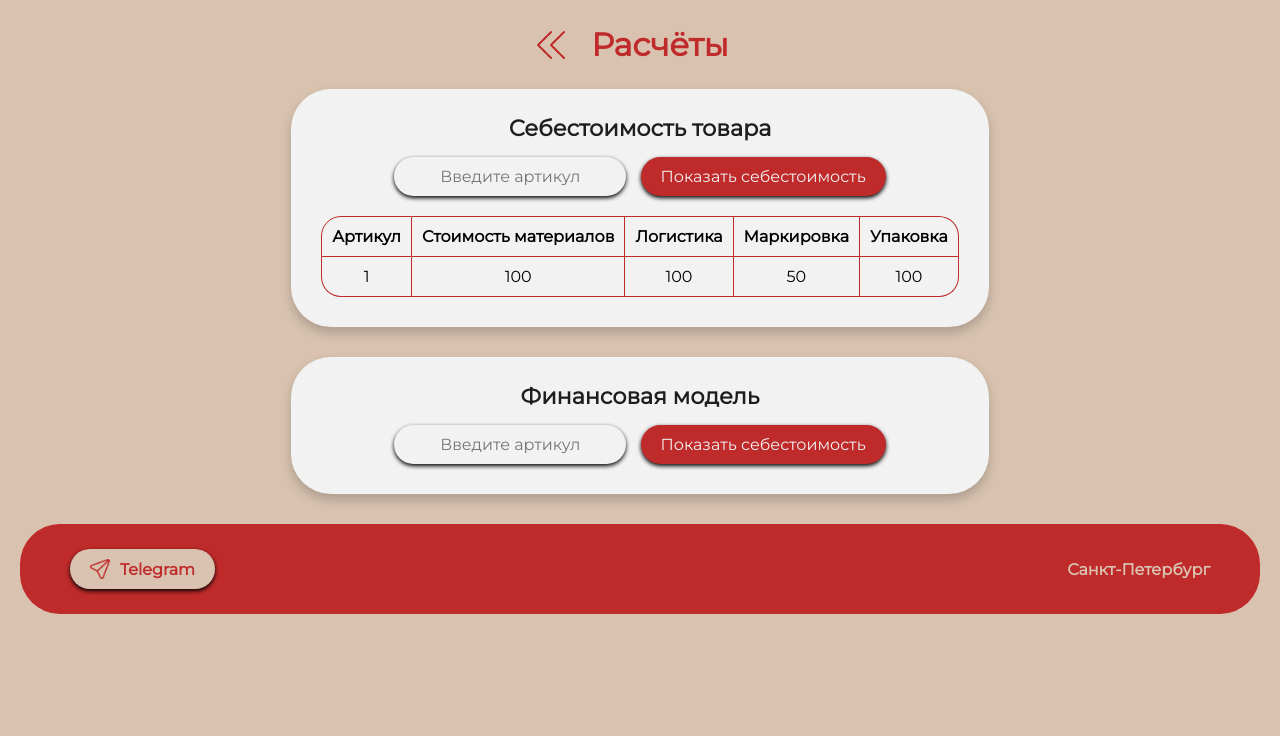
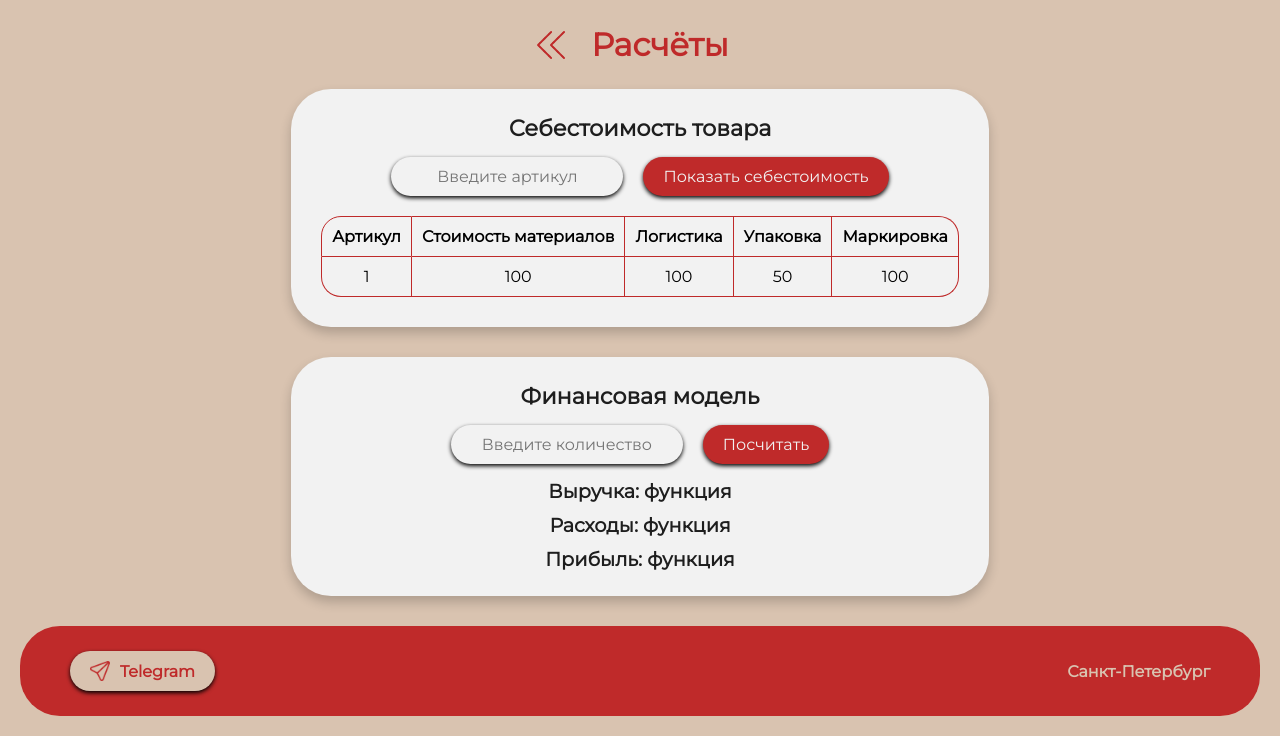
Before and after one commit to ddashikk/CandlesSellingManagement, a Django app: template main_app/templates/page_calculations.html in a window 1280 px wide. Shown: the part 110-846 px from the top of the page. Before the commit the page ends 724 px from the top, so only its background shows below. Run offline with Django 5.2, Linux system fonts and the light colour scheme; the template is opened without the code that fills it, so the values that code supplies are empty; parts of the project's set-up code (start-up, migrations or seed data) failed here and were passed over.

Commit message:
- Minor changes.

```diff
--- a/main_app/static/css/style.css
+++ b/main_app/static/css/style.css
@@ -486,34 +486,49 @@ tr:last-child td:last-child { border-bottom-right-radius: 20px; }
 tr:first-child th { border-top-style: solid; }
 tr th:first-child, tr td:first-child { border-left-style: solid; }
 
-.input_costs {
+.buttons_for_calcs {
+    display: flex;
+    align-items: center;
+    justify-content: center;
+}
+
+.input_calcs {
     font-family: 'Montserrat', sans-serif;
     font-size: 1rem;
     text-align: center;
-    justify-content: center;
     background-color: #F2F2F2;
     color: #1E1E1E;
-    align-items: center;
     border: none;
     border-radius: 30px;
     padding: 10px 20px;
     transition: background-color 0.2s ease;
     box-shadow: 0 2px 4px rgba(0, 0, 0, 1.0);
-    margin: 10px 5px;
+    margin: 10px;
 }
 
-.button_costs {
+.button_calcs {
     font-family: 'Montserrat', sans-serif;
     font-size: 1rem;
-    justify-content: center;
+    text-align: center;
     background-color: #BF2A2A;
     color: #F2F2F2;
-    align-items: center;
     border: none;
     border-radius: 30px;
     padding: 10px 20px;
     cursor: pointer;
     transition: background-color 0.2s ease;
     box-shadow: 0 2px 4px rgba(0, 0, 0, 1.0);
-    margin: 10px 5px;
+    margin: 10px;
 }
+
+.results {
+    display: flex;
+    flex-direction: row;
+    align-items: center;
+    justify-content: flex-start;
+    font-size: 1.2rem;
+    font-weight: bold;
+    text-align: center;
+    color: #1E1E1E;
+    margin: 5px 0px;
+}
--- a/main_app/templates/page_calculations.html
+++ b/main_app/templates/page_calculations.html
@@ -43,21 +43,23 @@
                 <!-- Product cost -->
                 <div class="calcs">
                     <div class="title_calcs">Себестоимость товара</div>
-                    <div class="buttons_for_costs">
-                        <input class="input_costs" type = "text" id = "IDInput" placeholder = "Введите артикул">
-                        <button class="button_costs" onclick = "showDetails()">Показать себестоимость</button>
+                    <div class="buttons_for_calcs">
+                        <input class="input_calcs" type = "text" id = "IDInput" placeholder = "Введите артикул">
+                        <button class="button_calcs" onclick = "showDetails()">Показать себестоимость</button>
                     </div>
 
                     <table id="table_costs">
                         <tr>
                             <th>Артикул</th>
+                            <th style = "display: none;">Стоимость</th>
                             <th>Стоимость материалов</th>
                             <th>Логистика</th>
+                            <th>Упаковка</th>
                             <th>Маркировка</th>
-                            <th>Упаковка</th>
                         </tr>
                         <tr>
                             <td>1</td>
+                            <td style = "display: none;">100</td>
                             <td>100</td>
                             <td>100</td>
                             <td>50</td>
@@ -69,15 +71,31 @@
                 <!-- Financial Model -->
                 <div class="calcs">
                     <div class="title_calcs">Финансовая модель</div>
-                    <div class="buttons_for_costs">
-                        <input class="input_costs" type = "text" id = "IDInput" placeholder = "Введите артикул">
-                        <button class="button_costs" onclick = "showDetails()">Показать себестоимость</button>
+                    <div class="buttons_for_calcs">
+                        <input class="input_calcs" type = "text" id = "AmountInput" placeholder = "Введите количество">
+                        <button class="button_calcs" onclick = "finModel()">Посчитать</button>
+                    </div>
+
+                    <!-- Income -->
+                    <div class = "results">
+                        Выручка:&nbsp;
+                        <div id = "result_income">функция</div>
+                    </div>
+
+                    <!-- Costs -->
+                    <div class = "results">
+                        Расходы:&nbsp;
+                        <div id = "result_income">функция</div>
+                    </div>
+
+                    <!-- Net Income -->
+                    <div class = "results">
+                        Прибыль:&nbsp;
+                        <div id = "result_income">функция</div>
                     </div>
 
                 </div>
             </div>
-
-            <!-- <script src="../static/js/page_calculations.js"></script> -->
         </section>
 
         <!-- Footer -->
@@ -90,4 +108,5 @@
             </button>
             <div class = "footer_text">Санкт-Петербург</div>
         </footer>
+        <script src="../static/js/page_calculations.js"></script>
     </body>
```
